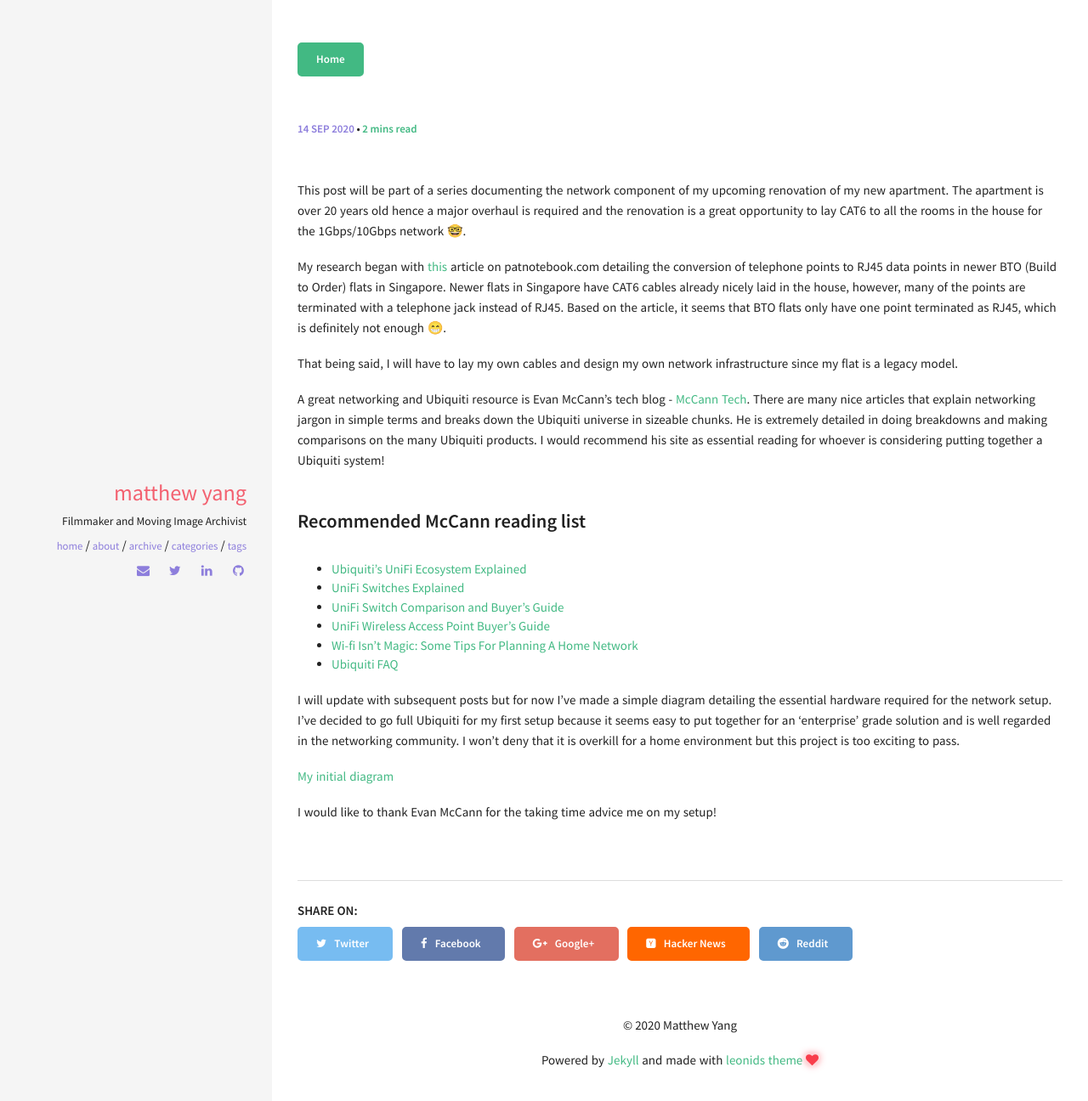
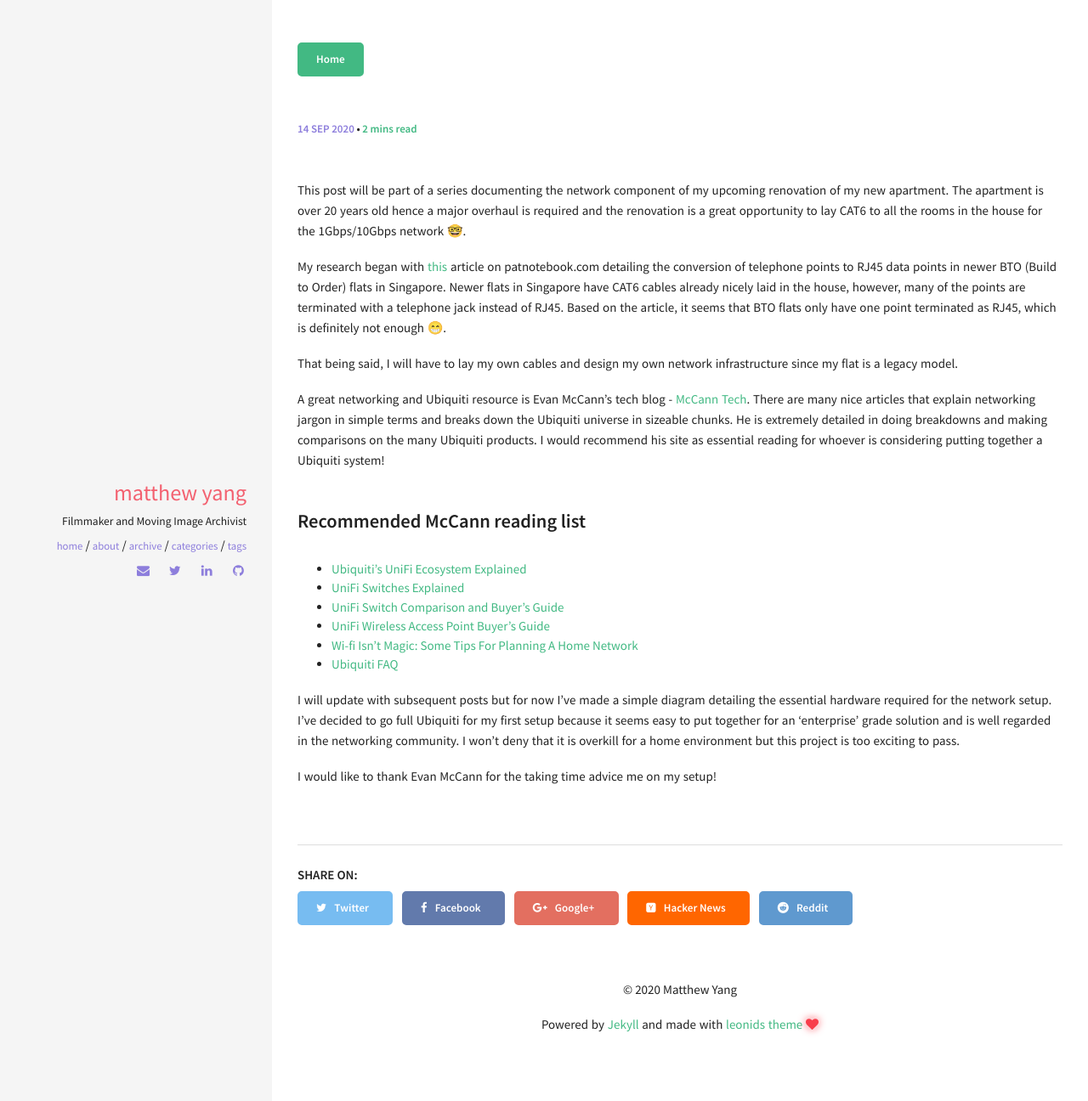
Before and after one commit to muthusalami/muthusalami.github.io, a Jekyll site: the page built from _posts/2020-09-13-Home-Network.md, in a window 1280 px wide. Shown: the top 1296 px of the page at 85% size. Built offline with Jekyll 4.4.1, drawn with Linux system fonts in a browser that asks for light colours; our own code applies the rules of GitHub Pages for plain Markdown files.

Commit message:
Removed image

```diff
--- a/_posts/2020-09-13-Home-Network.md
+++ b/_posts/2020-09-13-Home-Network.md
@@ -31,6 +31,4 @@
 
 I will update with subsequent posts but for now I've made a simple diagram detailing the essential hardware required for the network setup. I've decided to go full Ubiquiti for my first setup because it seems easy to put together for an 'enterprise' grade solution and is well regarded in the networking community. I won't deny that it is overkill for a home environment but this project is too exciting to pass.
 
-[My initial diagram](/assets/Network Diagram.jpg)
-
 I would like to thank Evan McCann for the taking time advice me on my setup!
```
